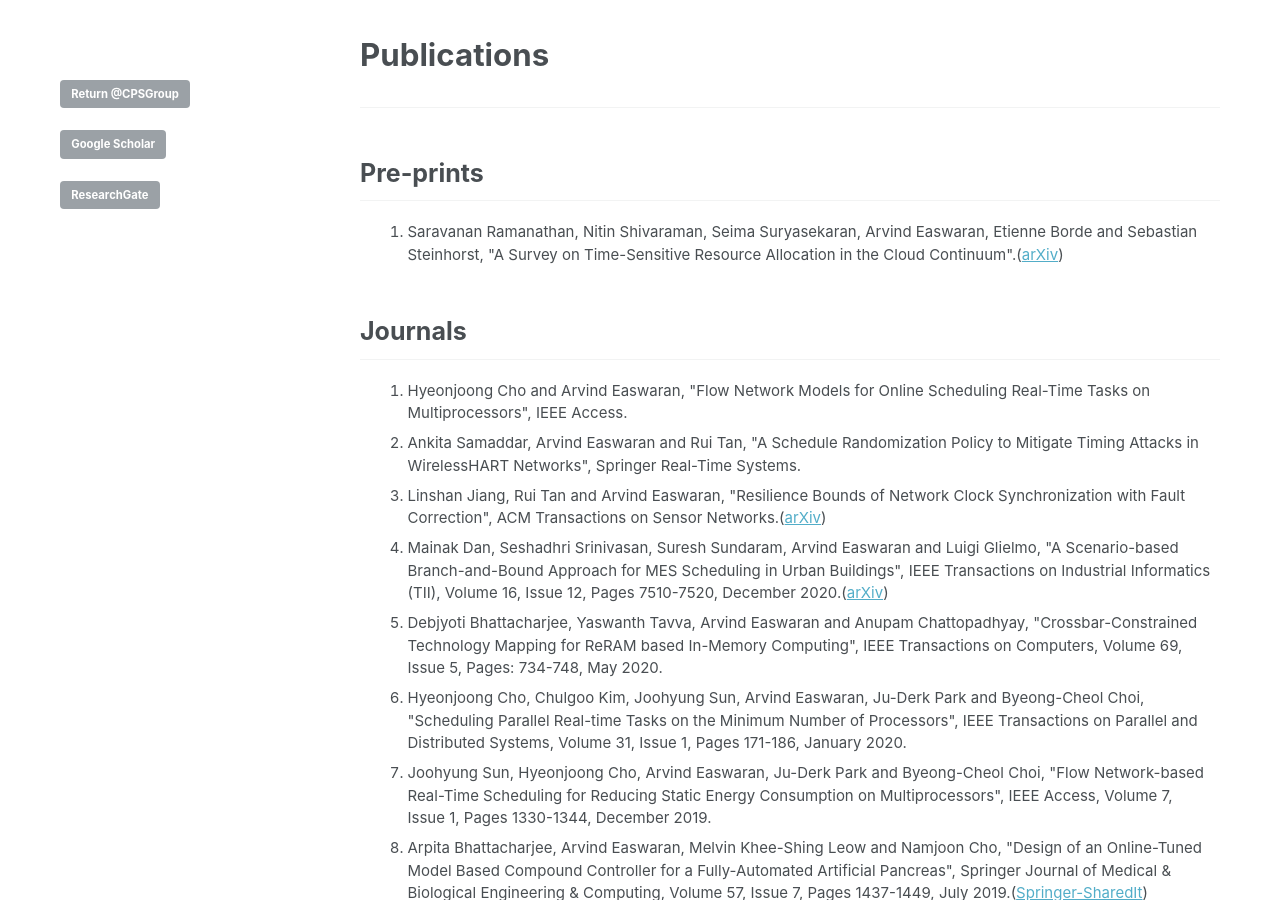
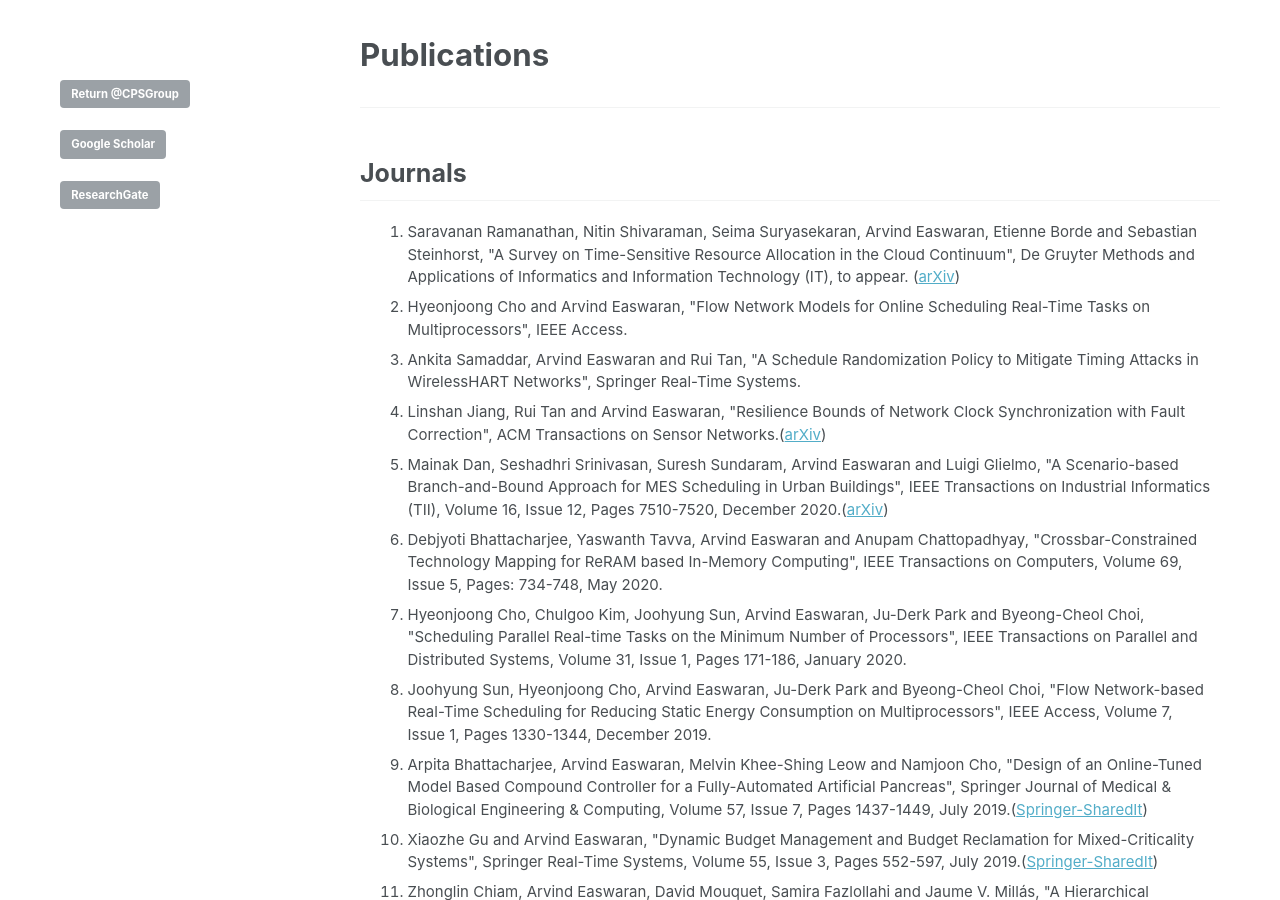
Before and after one commit to CPS-research-group/CPS-research-group.github.io, a Jekyll site: the page built from _pages/research_profile.md, in a window 1280 px wide and 900 px high. Built offline with Jekyll 4.4.1, drawn with Linux system fonts in a browser that asks for light colours.

Commit message:
Updates.

```diff
--- a/_pages/research_profile.md
+++ b/_pages/research_profile.md
@@ -21,13 +21,9 @@ a.a:hover {color:#0000FF; text-decoration:underline;}
 a.a:active {color:#0000FF; text-decoration:none;}
 </style>
 ******
-## Pre-prints
-  <ol>
-			<li class="a">Saravanan Ramanathan, Nitin Shivaraman, Seima Suryasekaran, Arvind Easwaran, Etienne Borde and Sebastian Steinhorst, "A Survey on Time-Sensitive Resource Allocation in the Cloud Continuum".(<a href="https://arxiv.org/abs/2004.14559">arXiv</a>)</li>
-</ol>
-
 ## Journals
   <ol>
+			<li class="a">Saravanan Ramanathan, Nitin Shivaraman, Seima Suryasekaran, Arvind Easwaran, Etienne Borde and Sebastian Steinhorst, "A Survey on Time-Sensitive Resource Allocation in the Cloud Continuum", De Gruyter Methods and Applications of Informatics and Information Technology (IT), to appear. (<a href="https://arxiv.org/abs/2004.14559">arXiv</a>)</li>
       			<li class="a">Hyeonjoong Cho and Arvind Easwaran, "Flow Network Models for Online Scheduling Real-Time Tasks on Multiprocessors", IEEE Access.</li>
 			<li class="a">Ankita Samaddar, Arvind Easwaran and Rui Tan, "A Schedule Randomization Policy to Mitigate Timing Attacks in WirelessHART Networks", Springer Real-Time Systems.</li>
 			<li class="a">Linshan Jiang, Rui Tan and Arvind Easwaran, "Resilience Bounds of Network Clock Synchronization with Fault Correction", ACM Transactions on Sensor Networks.(<a href="http://arxiv.org/abs/2006.15832">arXiv</a>)</li>
```
